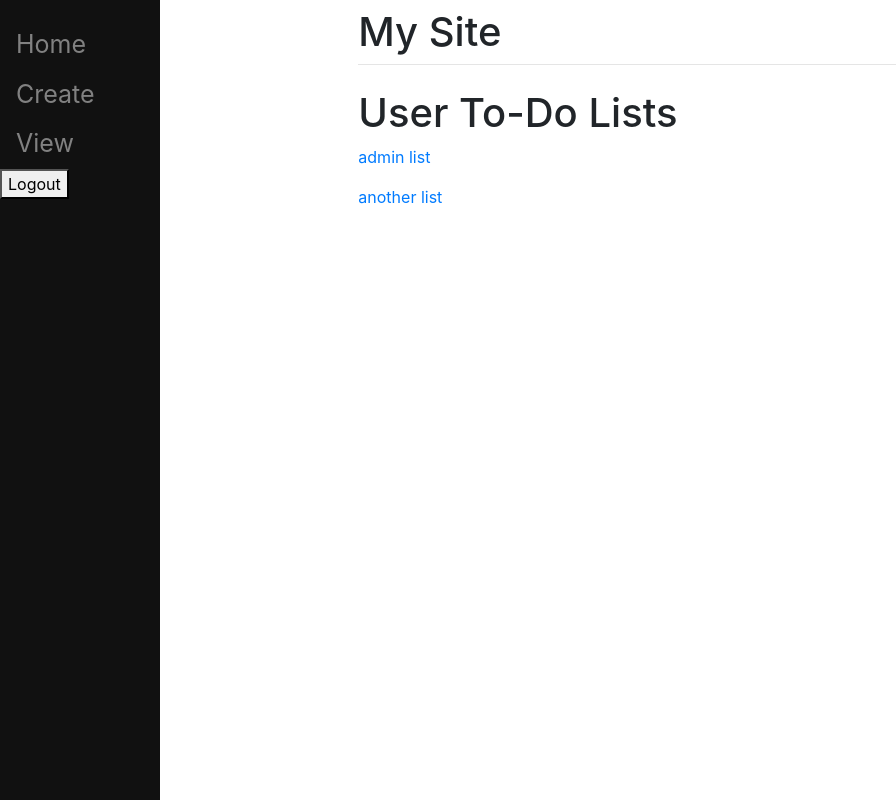
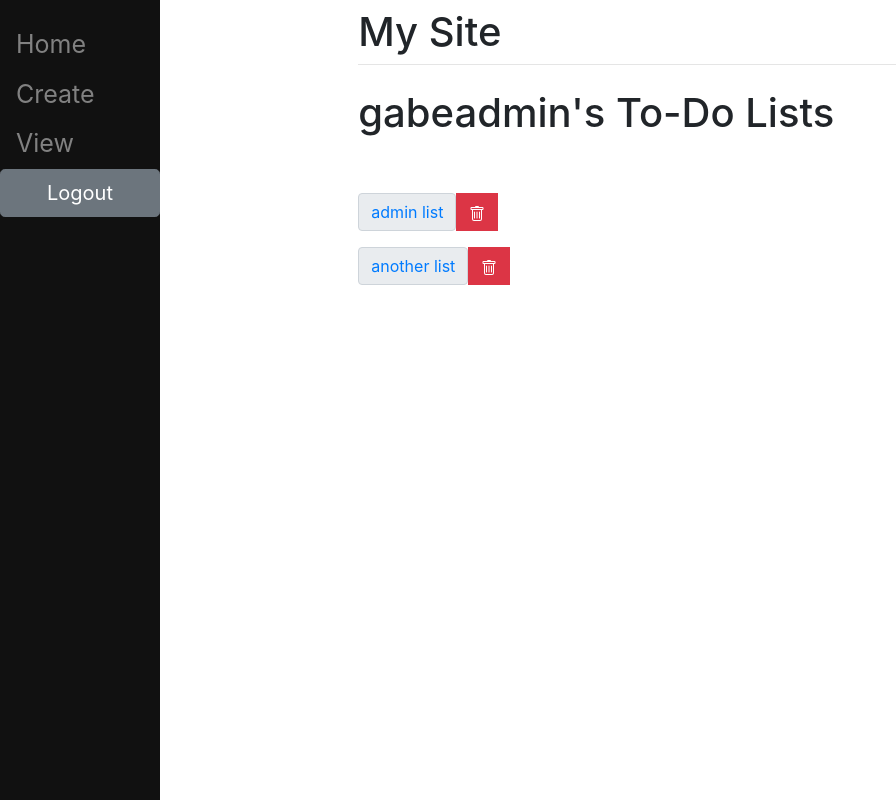
Before and after one commit to gmorin96/Website-DjangoPython-ToDoList, a Django app: page /glossary/ in a window 1280 px wide. Shown: the whole page, without its empty margins (0-896 px from the left). Run offline with Django 5.2, Linux system fonts and the light colour scheme; a user stored in the database is signed in; data comes from the database, SQL or seed files in the repository; both versions use the stored data as it was after the commit.

Commit message:
Delete Confirmation and Glossary Formatting
added in confirmation before delete and some more formatting to glossary

```diff
--- a/mysite/main/templates/main/base.html
+++ b/mysite/main/templates/main/base.html
@@ -51,7 +51,7 @@
                 <a href="/glossary">View</a>
                 <form method="post" action="{% url 'logout' %}">
                     {% csrf_token %}
-                    <button type="submit" >Logout</button>
+                    <button type="submit" class="btn btn-secondary btn-lg btn-block">Logout</button>
                 </form>
             {% endif %}
         </div>
--- a/mysite/main/templates/main/glossary.html
+++ b/mysite/main/templates/main/glossary.html
@@ -1,10 +1,24 @@
 {% extends 'main/base.html' %}
+{% block content %}
+    <h1>{{user.username}}'s To-Do Lists</h1>
+    <br></br>
+    <form method="post" action="#">
+        {% csrf_token %}
+        {% for ToDo in user.todolist.all %}
+            <div class="input-group mb-3">
+                <div class="input-group-text">
+                    <a href="/{{ToDo.id}}">{{ToDo.name}}</a>
+                </div>
 
-{% block content %}
-    <h1>User To-Do Lists</h1>
-    {% for ToDo in user.todolist.all %}
-    <p>
-        <a href="/{{ToDo.id}}">{{ToDo.name}}</a>
-    </p>
-    {% endfor %}
+                <div class="input-group-prepend">
+                    <button type="submit", name="delItem", value ={{ToDo.id}}, class="btn btn-danger", onclick="return confirm('Are you sure?')">
+                        <svg xmlns="http://www.w3.org/2000/svg" width="16" height="16" fill="currentColor" class="bi bi-trash" viewBox="0 0 16 16">
+                            <path d="M5.5 5.5A.5.5 0 0 1 6 6v6a.5.5 0 0 1-1 0V6a.5.5 0 0 1 .5-.5m2.5 0a.5.5 0 0 1 .5.5v6a.5.5 0 0 1-1 0V6a.5.5 0 0 1 .5-.5m3 .5a.5.5 0 0 0-1 0v6a.5.5 0 0 0 1 0z"/>
+                            <path d="M14.5 3a1 1 0 0 1-1 1H13v9a2 2 0 0 1-2 2H5a2 2 0 0 1-2-2V4h-.5a1 1 0 0 1-1-1V2a1 1 0 0 1 1-1H6a1 1 0 0 1 1-1h2a1 1 0 0 1 1 1h3.5a1 1 0 0 1 1 1zM4.118 4 4 4.059V13a1 1 0 0 0 1 1h6a1 1 0 0 0 1-1V4.059L11.882 4zM2.5 3h11V2h-11z"/>
+                        </svg>
+                    </button>
+                </div>
+            </div>
+        {% endfor %}
+    </form>
 {% endblock %}
--- a/mysite/main/templates/main/list.html
+++ b/mysite/main/templates/main/list.html
@@ -17,7 +17,7 @@
             </div>
             <input type="text", value="{{item.text}}", class="form-control">
             <div class="input-group-prepend">
-                <button type="submit", name="delItem", value ={{item.id}}, class="btn btn-danger">
+                <button type="submit", name="delItem", value ={{item.id}}, class="btn btn-danger", onclick="return confirm('Are you sure?')">
                     <svg xmlns="http://www.w3.org/2000/svg" width="16" height="16" fill="currentColor" class="bi bi-trash" viewBox="0 0 16 16">
                         <path d="M5.5 5.5A.5.5 0 0 1 6 6v6a.5.5 0 0 1-1 0V6a.5.5 0 0 1 .5-.5m2.5 0a.5.5 0 0 1 .5.5v6a.5.5 0 0 1-1 0V6a.5.5 0 0 1 .5-.5m3 .5a.5.5 0 0 0-1 0v6a.5.5 0 0 0 1 0z"/>
                         <path d="M14.5 3a1 1 0 0 1-1 1H13v9a2 2 0 0 1-2 2H5a2 2 0 0 1-2-2V4h-.5a1 1 0 0 1-1-1V2a1 1 0 0 1 1-1H6a1 1 0 0 1 1-1h2a1 1 0 0 1 1 1h3.5a1 1 0 0 1 1 1zM4.118 4 4 4.059V13a1 1 0 0 0 1 1h6a1 1 0 0 0 1-1V4.059L11.882 4zM2.5 3h11V2h-11z"/>
--- a/mysite/main/views.py
+++ b/mysite/main/views.py
@@ -39,6 +39,16 @@ def index(response, id):
     return render(response, "main/list.html", {"ls":ls})
 
 def glossary(response):
+    ToDos = response.user.todolist.all()
+    if response.method == "POST":
+        if response.POST.get("delItem"):
+                lsId = int(response.POST.get("delItem").split(",")[0])
+                print(lsId)
+                todo = [todo for todo in ToDos if lsId == todo.id][0]
+                todo.delete()
+
+                return HttpResponseRedirect("/glossary")
+
 
     return render(response, "main/glossary.html", {})
 
```
Also changed, not shown: mysite/db.sqlite3.
